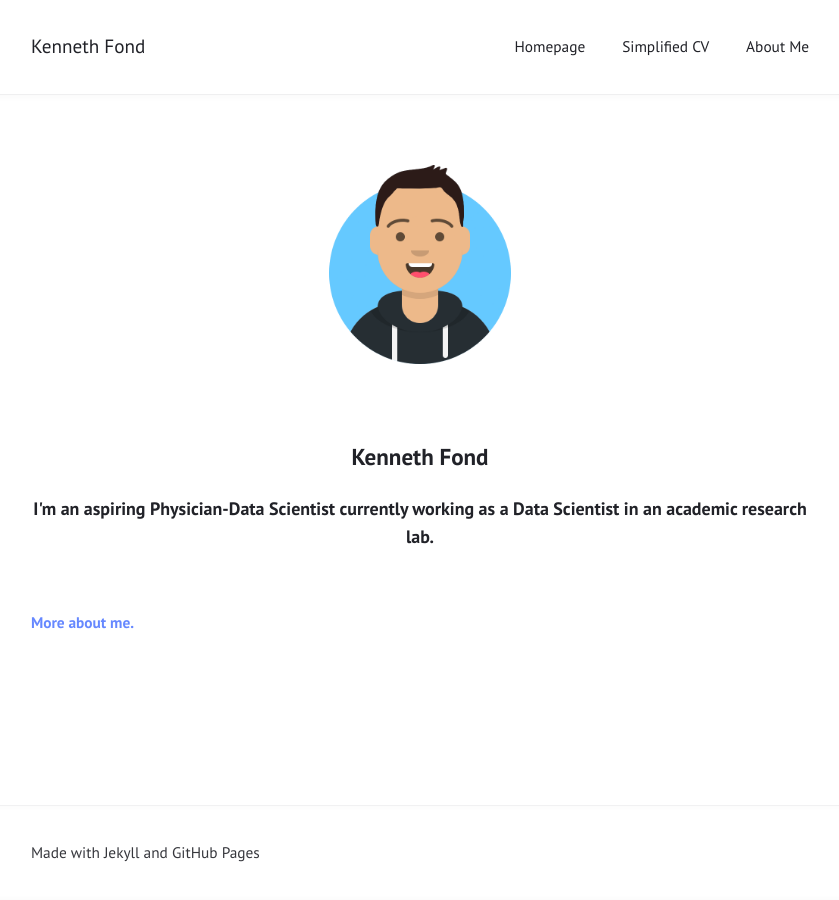
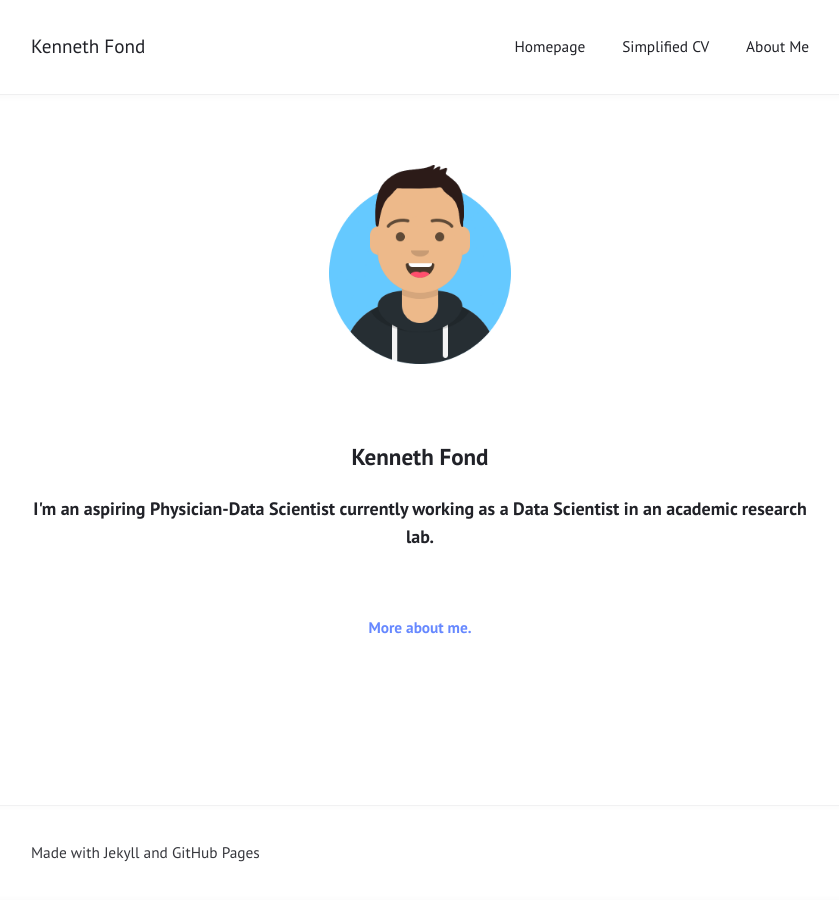
Before and after one commit to kenf1/kenf1.github.io, a Jekyll site: the page built from index.md, in a window 1280 px wide. Shown: the whole page, without its empty margins (220-1059 px from the left). Built offline with Jekyll 4.4.1, drawn with Linux system fonts in a browser that asks for light colours.

Commit message:
Update index.md

```diff
--- a/index.md
+++ b/index.md
@@ -19,8 +19,6 @@ title: ""
 
 <br>
 
-<p align="center">
-    <strong>
-        <a href="about_me.md">More about me.</a>
-    </strong>
-</p>
+<h4 align="center">
+    <a href="https://kenf1.github.io/about_me/">More about me.</a>
+</h4>
```
